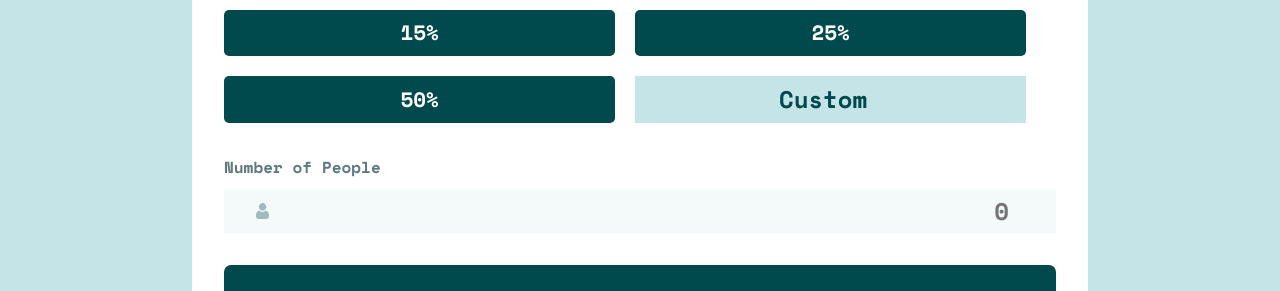
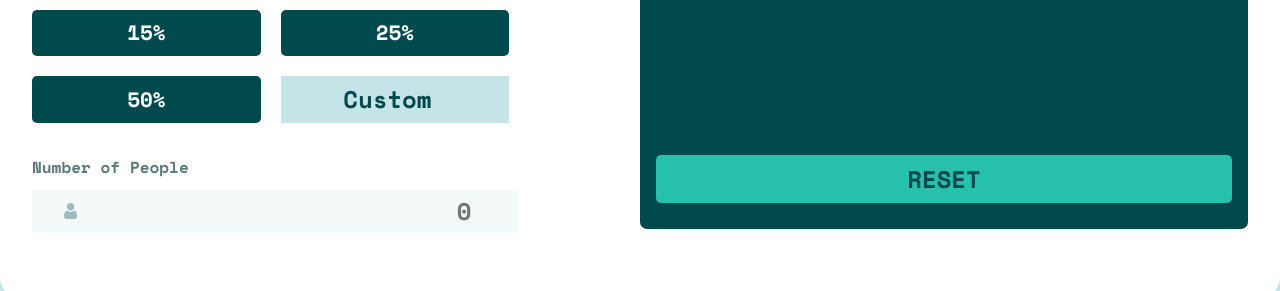
Before and after one commit to toriola998/Tip-Calculator, a plain HTML site: page index.html in a window 1280 px wide. Shown: the part 375-666 px from the top of the page. Drawn offline with nearby package versions, Linux system fonts and the light colour scheme.

Commit message:
added media query for tablet

```diff
--- a/styles.css
+++ b/styles.css
@@ -172,3 +172,25 @@ h3 {
         margin: auto;
     }
 }
+
+@media screen and (min-width: 700px) {
+    .container {
+        width: unset;
+        margin: unset;
+    }
+
+    .container > div {
+        display: grid;
+        grid-template-columns: 40% 50%;
+        justify-content: space-between;
+    }
+
+    .reset {
+        margin-top: 9rem;
+    }
+
+    .results {
+        height: 25rem;
+        margin: auto 0;
+    }
+}
```
